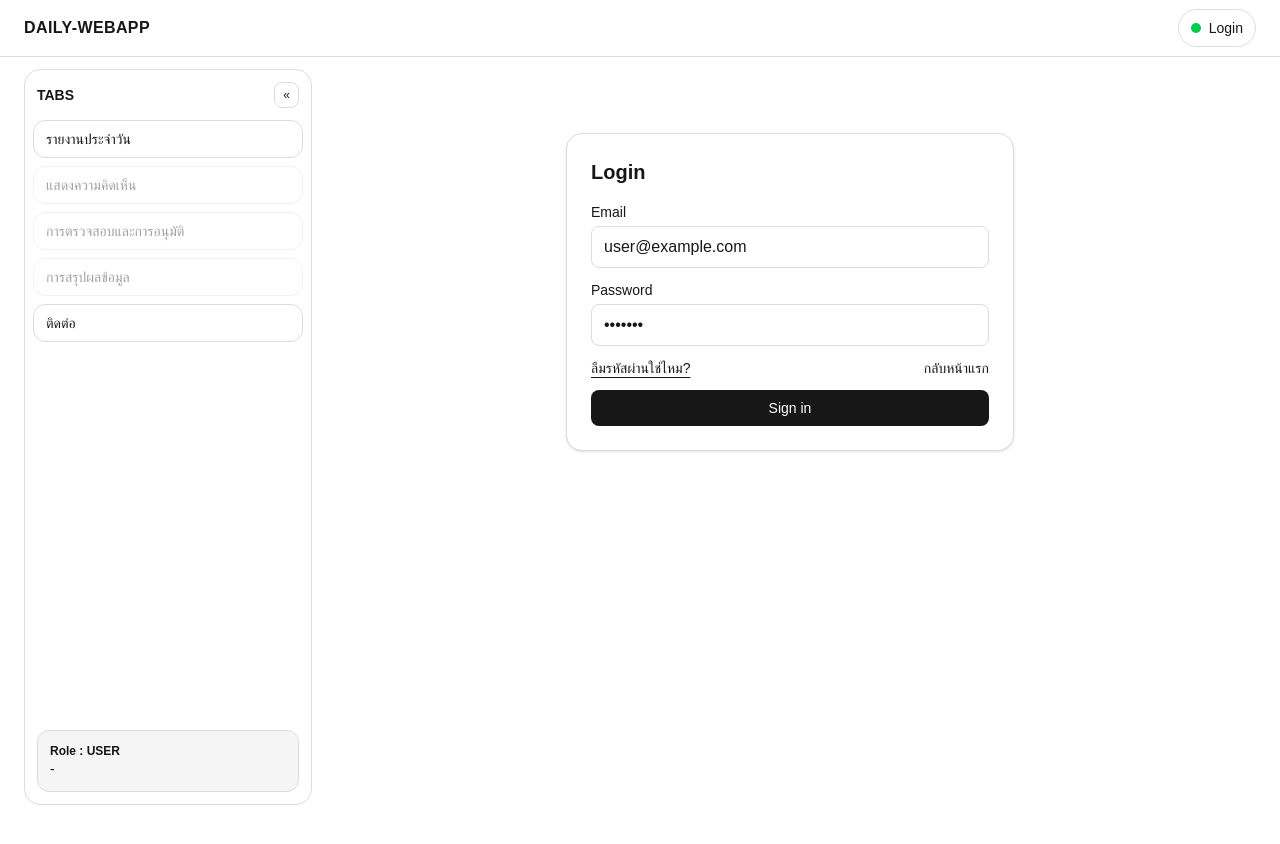
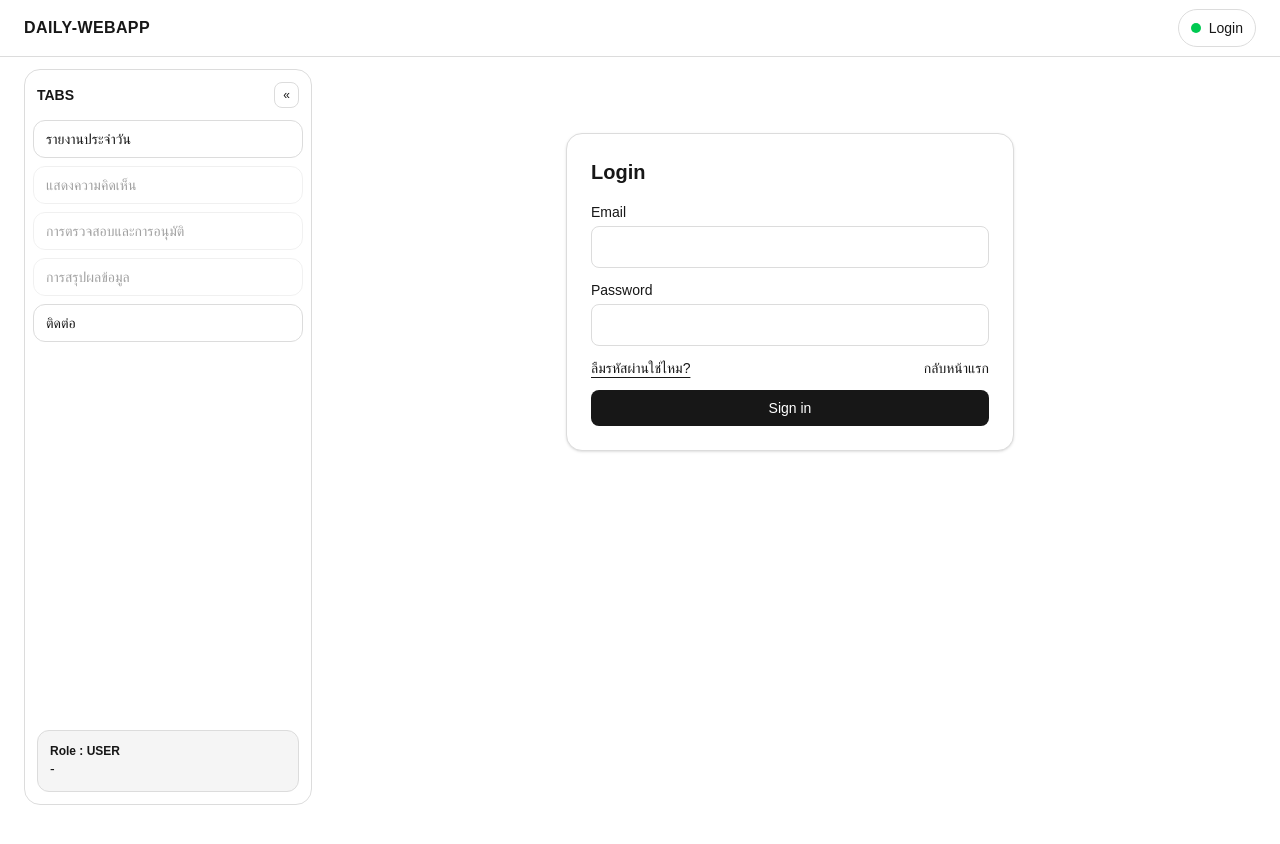
Before and after one commit to pornpipat2156-sys/daily-webapp, a Next.js app: page /login in a window 1280 px wide. Shown: the top 844 px of the page. Built offline with nearby package versions, Linux system fonts and the light colour scheme; no server answers.

Commit message:
Login Set

```diff
--- a/app/login/LoginClient.tsx
+++ b/app/login/LoginClient.tsx
@@ -8,8 +8,8 @@ import { useState } from "react";
 export default function LoginClient() {
   const params = useSearchParams();
   const from = params.get("from") || "/daily-report";
-  const [email, setEmail] = useState("user@example.com");
-  const [password, setPassword] = useState("user123");
+  const [email, setEmail] = useState("");
+  const [password, setPassword] = useState("");
   const [error, setError] = useState("");
 
   async function onSubmit(e: React.FormEvent) {
```
